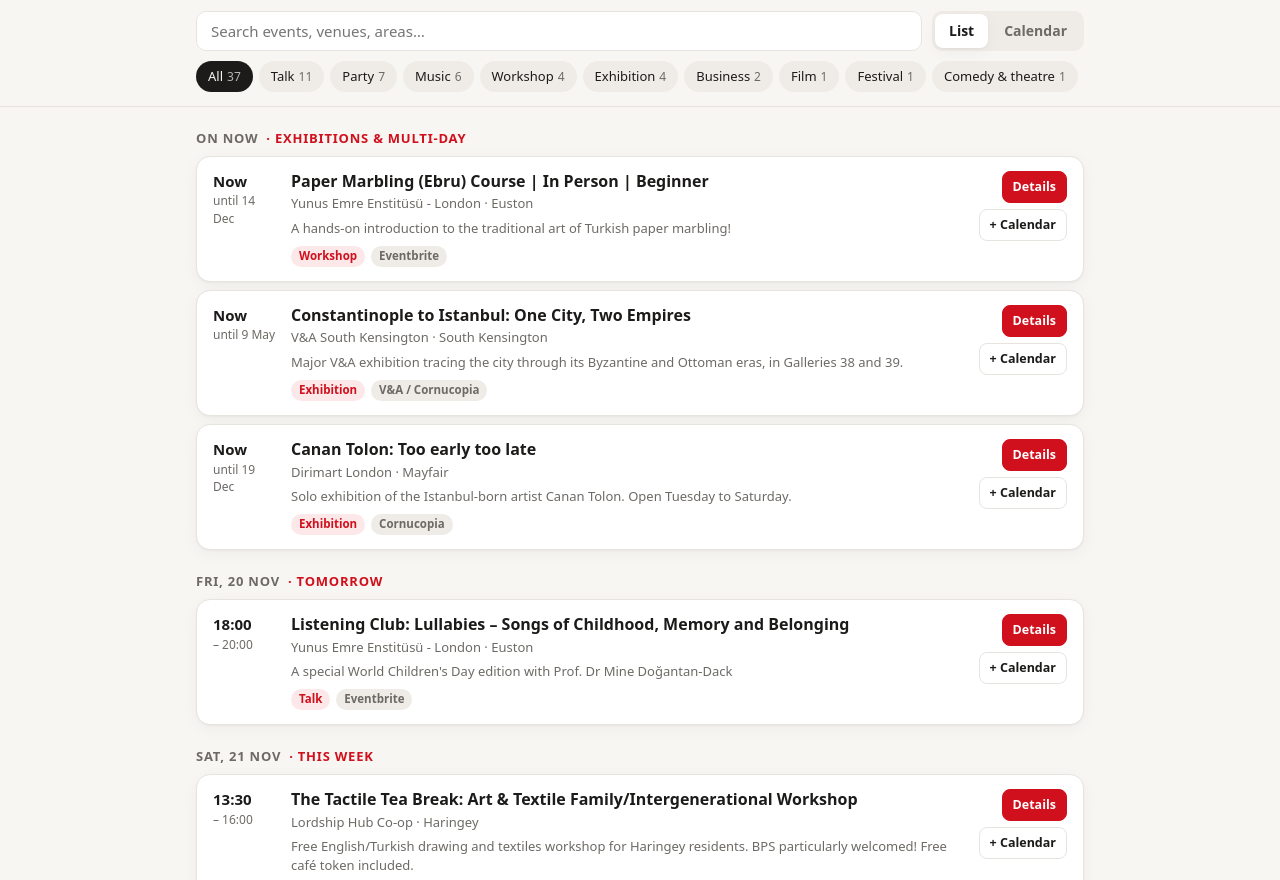
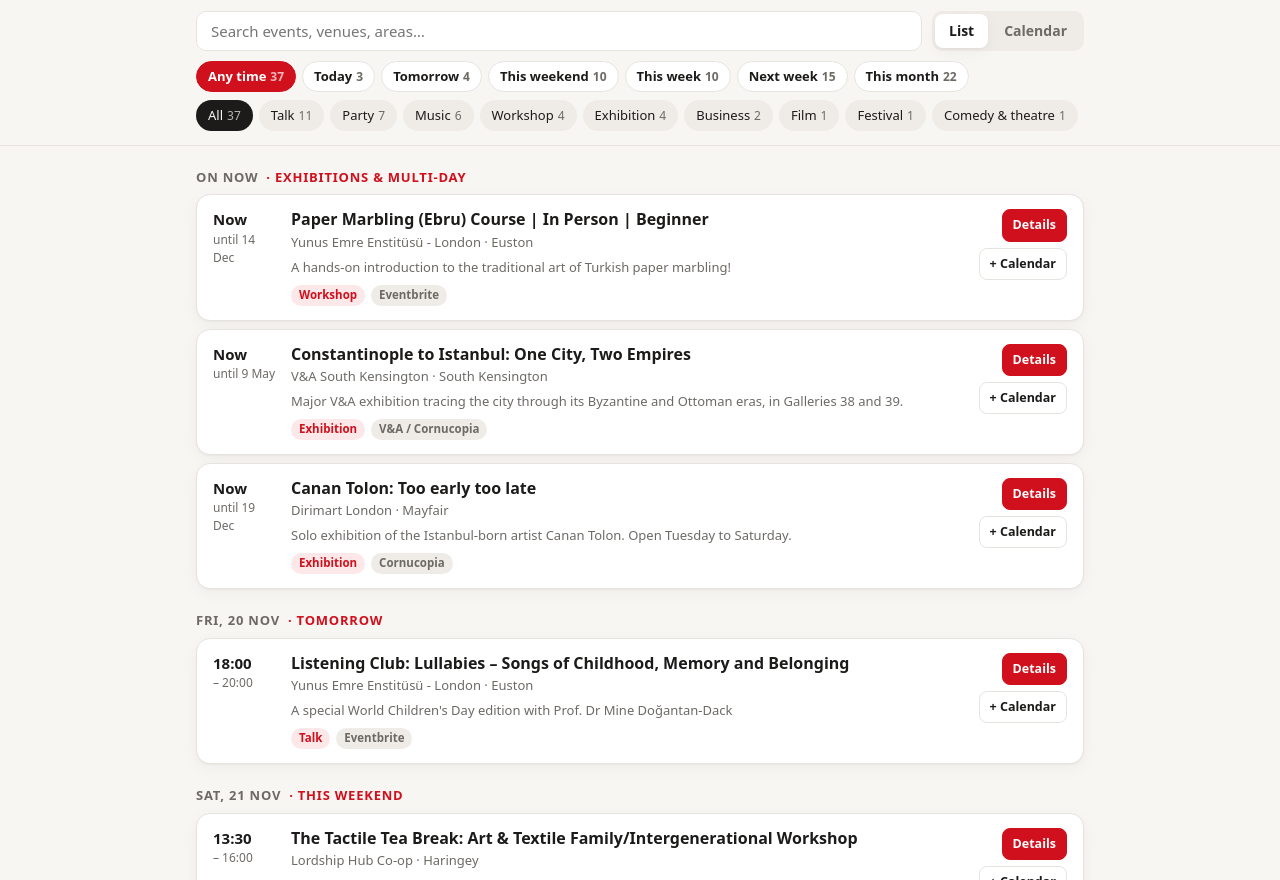
Before and after one commit to kipergil/turkish-events-uk, a plain HTML site: page index.html in a window 1280 px wide. Shown: the part 71-951 px from the top of the page. Drawn offline with Linux system fonts and the light colour scheme.

Commit message:
Add Meetup-style date quick filters
A "When" chip row filters both views: Any time, Today, Tomorrow, This
weekend (Fri-Sun), This week (until Sunday), Next week and This month,
each with a live count. One-off events count on their start day;
exhibitions and courses count on every day they run. Filters are kept in
the URL (?when=weekend&cat=Party&view=calendar) so a filtered view can be
shared. The calendar jumps to the chosen range and dims days outside it.
Day headings now follow Monday-Sunday weeks.

Co-Authored-By: Claude Opus 5.5 <noreply@anthropic.com>
Claude-Session: https://claude.ai/code/session_01Nhu7E8nWySm64zgSJvqVYM

```diff
--- a/app.js
+++ b/app.js
@@ -15,7 +15,30 @@
   const fmtShort = new Intl.DateTimeFormat("en-GB", { day: "numeric", month: "short" });
   const fmtMonth = new Intl.DateTimeFormat("en-GB", { month: "long", year: "numeric" });
 
-  const state = { q: "", cat: "All", view: "list", month: new Date(today.getFullYear(), today.getMonth(), 1), sel: todayIso };
+  const state = { q: "", cat: "All", when: "any", view: "list", month: new Date(today.getFullYear(), today.getMonth(), 1), sel: todayIso };
+
+  // ---------- quick date ranges (Meetup-style) ----------
+  // Each returns [fromIso, toIso], inclusive. Weeks run Monday to Sunday; the weekend is Friday to Sunday.
+  const dow = (today.getDay() + 6) % 7; // Mon=0 … Sun=6
+  const sunday = addDays(today, 6 - dow);
+  const WHEN = [
+    { id: "any", label: "Any time" },
+    { id: "today", label: "Today", range: () => [today, today] },
+    { id: "tomorrow", label: "Tomorrow", range: () => [addDays(today, 1), addDays(today, 1)] },
+    { id: "weekend", label: "This weekend", hint: "Fri–Sun", range: () => [dow >= 4 ? today : addDays(today, 4 - dow), sunday] },
+    { id: "week", label: "This week", hint: "Until Sunday", range: () => [today, sunday] },
+    { id: "nextweek", label: "Next week", hint: "Mon–Sun", range: () => [addDays(sunday, 1), addDays(sunday, 7)] },
+    { id: "month", label: "This month", range: () => [today, new Date(today.getFullYear(), today.getMonth() + 1, 0)] },
+  ];
+  const whenRange = (id) => { const w = WHEN.find((x) => x.id === id); return w && w.range ? w.range().map(iso) : null; };
+
+  // One-off events count on the day they start (a party ending at 4am belongs to the night it starts).
+  // Exhibitions and courses count on every day they run.
+  function inRange(e, r) {
+    if (!r) return true;
+    const [a, b] = r;
+    return spanDays(e) >= 2 ? e.start <= b && (e.end || e.start) >= a : e.start >= a && e.start <= b;
+  }
   let events = [];
 
   // ---------- data ----------
@@ -31,22 +54,34 @@
     }
   }
 
-  const visible = () => {
+  // Applies every filter except the ones named in `skip`, so each chip row can count its own options.
+  function filtered(skip = []) {
     const q = state.q.trim().toLowerCase();
+    const r = skip.includes("when") ? null : whenRange(state.when);
     return events.filter((e) =>
-      (state.cat === "All" || e.category === state.cat) &&
+      (skip.includes("cat") || state.cat === "All" || e.category === state.cat) &&
+      inRange(e, r) &&
       (!q || [e.title, e.venue, e.area, e.summary, e.category, e.address].join(" ").toLowerCase().includes(q)));
-  };
+  }
+  const visible = () => filtered();
 
   // ---------- chips ----------
+  function renderWhen() {
+    const base = filtered(["when"]);
+    $("#when").innerHTML = WHEN.map((w) => {
+      const n = w.range ? base.filter((e) => inRange(e, w.range().map(iso))).length : base.length;
+      return `<button class="chip when" aria-pressed="${w.id === state.when}" data-when="${w.id}"${w.hint ? ` title="${w.hint}"` : ""}>${esc(w.label)}<span class="n">${n}</span></button>`;
+    }).join("");
+  }
+
   function renderChips() {
-    const q = state.q.trim().toLowerCase();
-    const base = events.filter((e) => !q || [e.title, e.venue, e.area, e.summary, e.category].join(" ").toLowerCase().includes(q));
+    const base = filtered(["cat"]);
     const counts = {};
     base.forEach((e) => (counts[e.category] = (counts[e.category] || 0) + 1));
     const cats = ["All", ...Object.keys(counts).sort((a, b) => counts[b] - counts[a])];
+    if (state.cat !== "All" && !counts[state.cat]) cats.push(state.cat); // keep the active chip visible at 0
     $("#chips").innerHTML = cats.map((c) =>
-      `<button class="chip" aria-pressed="${c === state.cat}" data-cat="${esc(c)}">${esc(c)}<span class="n">${c === "All" ? base.length : counts[c]}</span></button>`
+      `<button class="chip" aria-pressed="${c === state.cat}" data-cat="${esc(c)}">${esc(c)}<span class="n">${c === "All" ? base.length : counts[c] || 0}</span></button>`
     ).join("");
   }
 
@@ -93,28 +128,40 @@
   function relLabel(dIso) {
     if (dIso === todayIso) return "Today";
     if (dIso === iso(addDays(today, 1))) return "Tomorrow";
-    const diff = Math.round((parse(dIso) - today) / 864e5);
-    if (diff < 7) return "This week";
+    const d = parse(dIso);
+    if (d <= sunday) return d.getDay() === 0 || d.getDay() >= 5 ? "This weekend" : "This week";
+    if (d <= addDays(sunday, 7)) return "Next week";
     return "";
   }
 
   // ---------- list view ----------
   function renderList() {
     const list = visible();
-    if (!list.length) { $("#listView").innerHTML = `<p class="empty">No events match. Try another search or category.</p>`; return; }
-    const ongoing = list.filter((e) => spanDays(e) >= 2 && e.start <= todayIso);
+    if (!list.length) { $("#listView").innerHTML = emptyMessage(); return; }
+    const r = whenRange(state.when);
+    const from = r && r[0] > todayIso ? r[0] : todayIso;
+    const ongoing = list.filter((e) => spanDays(e) >= 2 && e.start <= from);
     const rest = list.filter((e) => !ongoing.includes(e));
     const groups = new Map();
     rest.forEach((e) => { if (!groups.has(e.start)) groups.set(e.start, []); groups.get(e.start).push(e); });
     let html = "";
     if (ongoing.length) {
-      html += `<div class="group"><h2>On now <span class="rel">· exhibitions & multi-day</span></h2><div class="cards">${ongoing.map(card).join("")}</div></div>`;
+      const label = from === todayIso ? "On now" : "Also running";
+      html += `<div class="group"><h2>${label} <span class="rel">· exhibitions & multi-day</span></h2><div class="cards">${ongoing.map(card).join("")}</div></div>`;
     }
     for (const [d, evs] of groups) {
       const rel = relLabel(d);
       html += `<div class="group"><h2>${esc(fmtDay.format(parse(d)))}${rel ? ` <span class="rel">· ${rel}</span>` : ""}</h2><div class="cards">${evs.map(card).join("")}</div></div>`;
     }
     $("#listView").innerHTML = html;
+  }
+
+  function emptyMessage() {
+    const w = WHEN.find((x) => x.id === state.when);
+    const hint = state.when !== "any"
+      ? `Nothing ${esc(w.label.toLowerCase())} yet. <button class="link" data-when="any">Show any time</button>`
+      : "No events match. Try another search or category.";
+    return `<p class="empty">${hint}</p>`;
   }
 
   // ---------- calendar view ----------
@@ -132,7 +179,9 @@
       const dIso = iso(d);
       // Cells show dated events only; exhibitions and courses would fill every cell, so they sit in the day panel.
       const evs = onDay(list, dIso).filter((e) => spanDays(e) < 2).sort((a, b) => (a.time || "").localeCompare(b.time || ""));
-      const cls = ["day", d.getMonth() !== m.getMonth() && "out", dIso === todayIso && "today", dIso === state.sel && "sel", dIso < todayIso && "past"].filter(Boolean).join(" ");
+      const r = whenRange(state.when);
+      const inR = r && dIso >= r[0] && dIso <= r[1];
+      const cls = ["day", d.getMonth() !== m.getMonth() && "out", dIso === todayIso && "today", dIso === state.sel && "sel", dIso < todayIso && "past", inR && "inrange", r && !inR && "dim"].filter(Boolean).join(" ");
       const shown = evs.slice(0, 3);
       html += `<button class="${cls}" data-day="${dIso}" aria-label="${esc(fmtDay.format(d))}, ${evs.length} events">
         <span class="num">${d.getDate()}</span>
@@ -152,21 +201,49 @@
 
   // ---------- wiring ----------
   function render() {
+    renderWhen();
     renderChips();
+    // On narrow screens the chip rows scroll sideways: keep the active chip in view.
+    document.querySelectorAll(".chips").forEach((row) => {
+      const on = row.querySelector('[aria-pressed="true"]');
+      if (!on) return;
+      const l = on.offsetLeft - row.offsetLeft, r = l + on.offsetWidth;
+      if (l < row.scrollLeft || r > row.scrollLeft + row.clientWidth) row.scrollLeft = l - 16;
+    });
     document.querySelectorAll(".seg button").forEach((b) => b.setAttribute("aria-selected", b.dataset.view === state.view));
     $("#listView").hidden = state.view !== "list";
     $("#calView").hidden = state.view !== "calendar";
     state.view === "list" ? renderList() : renderCalendar();
   }
 
-  function setView(v) {
-    state.view = v;
-    history.replaceState(null, "", v === "calendar" ? "#calendar" : location.pathname + location.search);
+  // Filters live in the URL (?when=weekend&cat=Music&view=calendar) so a filtered page can be shared.
+  function syncUrl() {
+    const p = new URLSearchParams();
+    if (state.when !== "any") p.set("when", state.when);
+    if (state.cat !== "All") p.set("cat", state.cat);
+    if (state.view !== "list") p.set("view", state.view);
+    const qs = p.toString();
+    history.replaceState(null, "", location.pathname + (qs ? "?" + qs : ""));
+  }
+
+  function setView(v) { state.view = v; syncUrl(); render(); }
+
+  function setWhen(id) {
+    state.when = id;
+    const r = whenRange(id);
+    if (r) { // point the calendar at the start of the chosen range
+      const d = parse(r[0]);
+      state.sel = r[0];
+      state.month = new Date(d.getFullYear(), d.getMonth(), 1);
+    }
+    syncUrl();
     render();
   }
 
   $("#q").addEventListener("input", (e) => { state.q = e.target.value; render(); });
-  $("#chips").addEventListener("click", (e) => { const b = e.target.closest(".chip"); if (b) { state.cat = b.dataset.cat; render(); } });
+  $("#chips").addEventListener("click", (e) => { const b = e.target.closest(".chip"); if (b) { state.cat = b.dataset.cat; syncUrl(); render(); } });
+  $("#when").addEventListener("click", (e) => { const b = e.target.closest(".chip"); if (b) setWhen(b.dataset.when); });
+  $("#listView").addEventListener("click", (e) => { const b = e.target.closest("[data-when]"); if (b) setWhen(b.dataset.when); });
   document.querySelector(".seg").addEventListener("click", (e) => { const b = e.target.closest("button"); if (b) setView(b.dataset.view); });
   $("#prevMonth").addEventListener("click", () => { state.month = new Date(state.month.getFullYear(), state.month.getMonth() - 1, 1); render(); });
   $("#nextMonth").addEventListener("click", () => { state.month = new Date(state.month.getFullYear(), state.month.getMonth() + 1, 1); render(); });
@@ -180,6 +257,11 @@
     $("#dayList").scrollIntoView({ behavior: "smooth", block: "nearest" });
   });
 
-  if (location.hash === "#calendar") state.view = "calendar";
-  load().then(render);
+  const params = new URLSearchParams(location.search);
+  if (params.get("view") === "calendar" || location.hash === "#calendar") state.view = "calendar";
+  if (params.get("cat")) state.cat = params.get("cat");
+  load().then(() => {
+    const w = params.get("when");
+    if (w && WHEN.some((x) => x.id === w)) setWhen(w); else render();
+  });
 })();
--- a/index.html
+++ b/index.html
@@ -27,6 +27,7 @@
           <button role="tab" data-view="calendar" aria-selected="false">Calendar</button>
         </div>
       </div>
+      <div id="when" class="chips when-row" aria-label="Filter by date"></div>
       <div id="chips" class="chips" aria-label="Filter by category"></div>
     </div>
   </header>
--- a/style.css
+++ b/style.css
@@ -82,6 +82,12 @@ h1 { margin: 0; font-size: 20px; letter-spacing: -.01em; }
 .chip .n { color: var(--muted); margin-left: 4px; font-size: 12px; }
 .chip[aria-pressed="true"] { background: var(--text); color: var(--bg); }
 .chip[aria-pressed="true"] .n { color: inherit; opacity: .7; }
+.when-row { margin-top: 10px; }
+.chips + .chips { margin-top: 6px; }
+.chip.when { background: var(--panel); border-color: var(--line); font-weight: 600; }
+.chip.when:hover { border-color: var(--accent); }
+.chip.when[aria-pressed="true"] { background: var(--accent); border-color: var(--accent); color: #fff; }
+.link { border: 0; background: none; padding: 0; font: inherit; color: var(--accent); font-weight: 600; cursor: pointer; text-decoration: underline; }
 
 /* List */
 main { padding-top: 8px; padding-bottom: 24px; }
@@ -140,6 +146,8 @@ main { padding-top: 8px; padding-bottom: 24px; }
 .day.today .num { background: var(--accent); color: #fff; }
 .day.sel { box-shadow: inset 0 0 0 2px var(--accent); }
 .day.past .num { color: var(--muted); }
+.day.dim { opacity: .45; }
+.day.inrange:not(.sel) { box-shadow: inset 0 0 0 1px color-mix(in srgb, var(--accent) 50%, transparent); }
 .ev {
   font-size: 11.5px; line-height: 1.25; padding: 2px 5px; border-radius: 5px;
   background: var(--accent-soft); color: var(--accent); white-space: nowrap; overflow: hidden; text-overflow: ellipsis;
```
